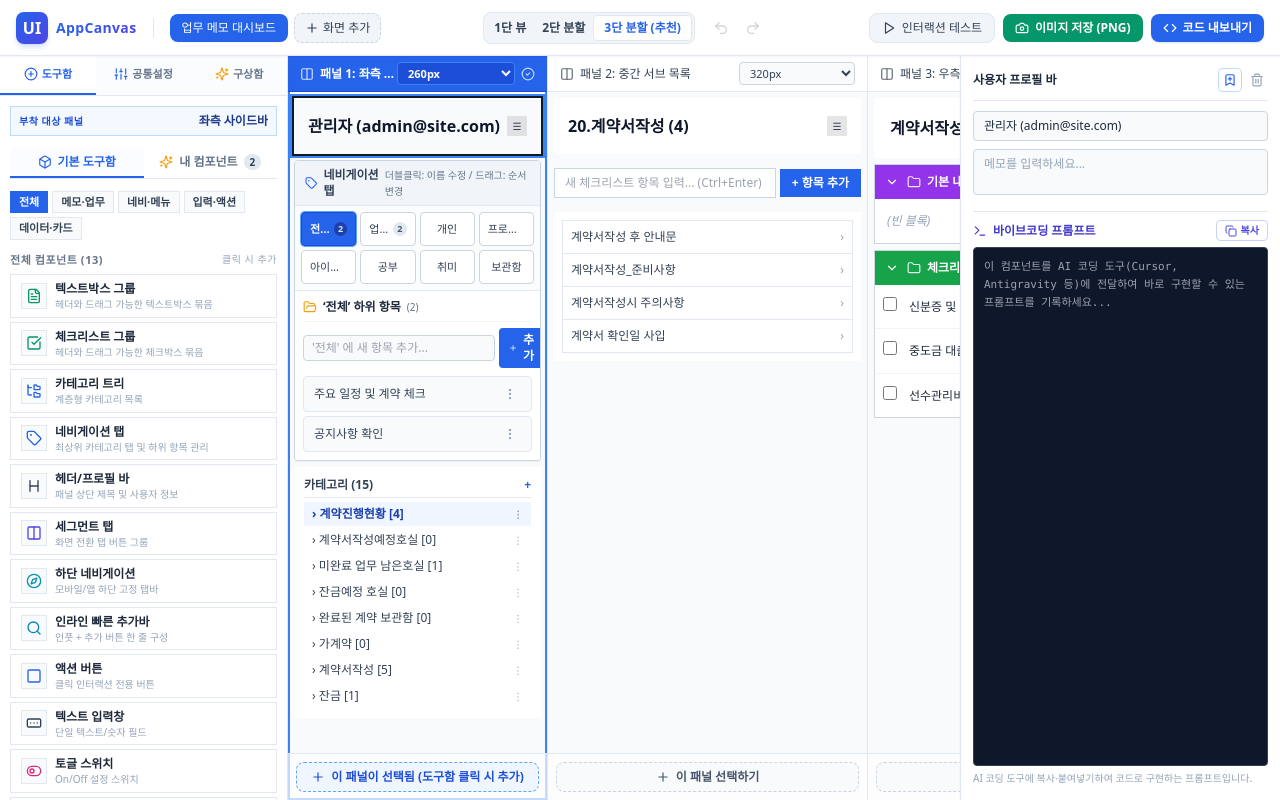
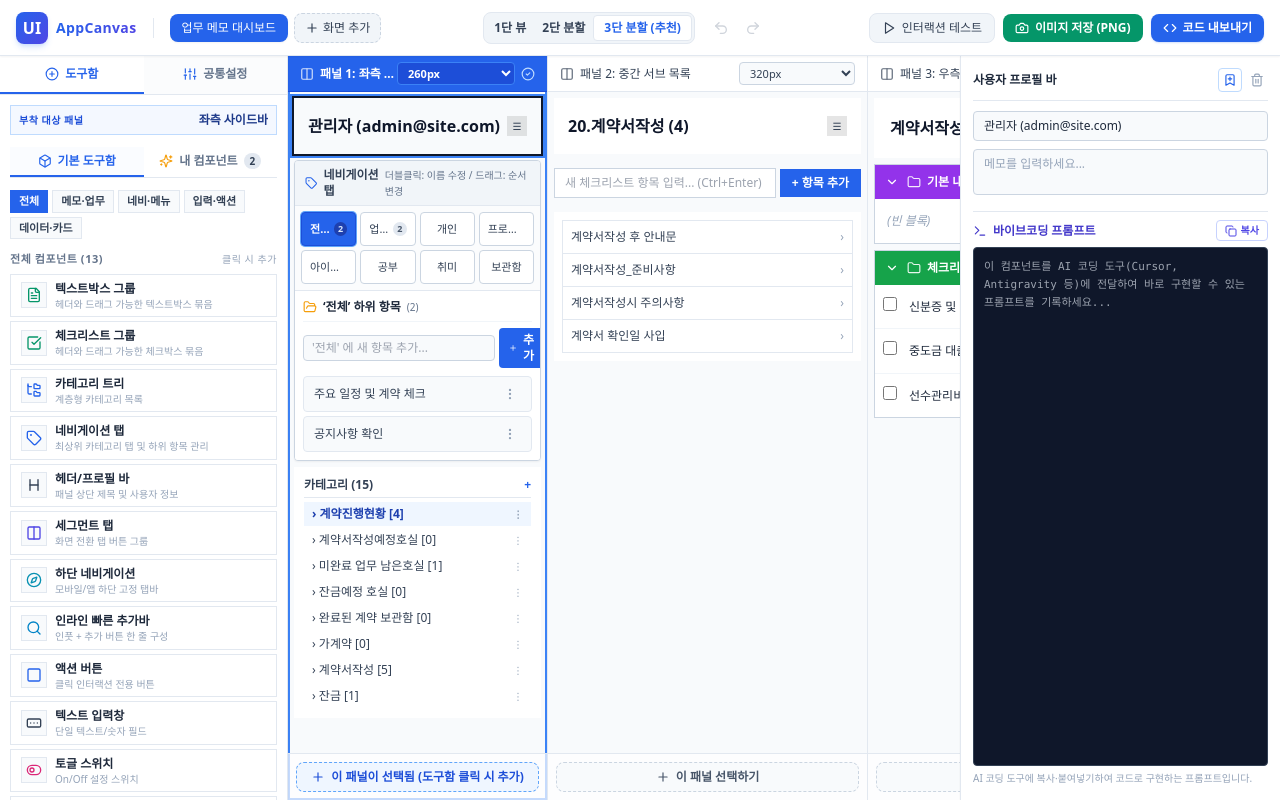
Before and after one commit to smartyoni/front_end_maker, a React (Vite) app: page / in a window 1280 px wide. Built offline with nearby package versions, Linux system fonts and the light colour scheme; a web font is replaced by a local one.

Commit message:
refactor: 좌측 1번 패널 상단 구상함 탭 제거 (도구함과 공통설정 2개 탭으로 단순화)

```diff
--- a/src/components/layout/LeftSidebar.tsx
+++ b/src/components/layout/LeftSidebar.tsx
@@ -1,19 +1,18 @@
 import React, { useState } from 'react';
-import { PlusCircle, Sliders, Sparkles } from 'lucide-react';
+import { PlusCircle, Sliders } from 'lucide-react';
 import { ComponentPalette } from '../palette/ComponentPalette';
 import { CommonSettingsTab } from './CommonSettingsTab';
-import { IdeasWorkspaceTab } from './IdeasWorkspaceTab';
 
 export const LeftSidebar: React.FC = () => {
-  const [activeTab, setActiveTab] = useState<'palette' | 'settings' | 'ideas'>('palette');
+  const [activeTab, setActiveTab] = useState<'palette' | 'settings'>('palette');
 
   return (
     <aside className="w-72 bg-white border-r border-slate-200 flex flex-col h-full shrink-0 z-10 shadow-sm">
-      {/* 탭 헤더 (도구함 / 공통설정 / 확장 구상함) */}
+      {/* 탭 헤더 (도구함 / 공통설정) */}
       <div className="flex border-b border-slate-200 bg-slate-50/50">
         <button
           onClick={() => setActiveTab('palette')}
-          className={`flex-1 py-2.5 flex items-center justify-center gap-1 text-[11px] font-semibold border-b-2 transition ${
+          className={`flex-1 py-2.5 flex items-center justify-center gap-1.5 text-xs font-semibold border-b-2 transition ${
             activeTab === 'palette'
               ? 'border-blue-600 text-blue-600 bg-white font-bold'
               : 'border-transparent text-slate-500 hover:text-slate-800'
@@ -25,7 +24,7 @@ export const LeftSidebar: React.FC = () => {
         </button>
         <button
           onClick={() => setActiveTab('settings')}
-          className={`flex-1 py-2.5 flex items-center justify-center gap-1 text-[11px] font-semibold border-b-2 transition ${
+          className={`flex-1 py-2.5 flex items-center justify-center gap-1.5 text-xs font-semibold border-b-2 transition ${
             activeTab === 'settings'
               ? 'border-blue-600 text-blue-600 bg-white font-bold'
               : 'border-transparent text-slate-500 hover:text-slate-800'
@@ -35,24 +34,11 @@ export const LeftSidebar: React.FC = () => {
           <Sliders className="w-3.5 h-3.5 text-blue-600" />
           <span>공통설정</span>
         </button>
-        <button
-          onClick={() => setActiveTab('ideas')}
-          className={`flex-1 py-2.5 flex items-center justify-center gap-1 text-[11px] font-semibold border-b-2 transition ${
-            activeTab === 'ideas'
-              ? 'border-blue-600 text-blue-600 bg-white font-bold'
-              : 'border-transparent text-slate-500 hover:text-slate-800'
-          }`}
-          title="아이디어 및 추가 블록 구상함"
-        >
-          <Sparkles className="w-3.5 h-3.5 text-amber-500" />
-          <span>구상함</span>
-        </button>
       </div>
 
       {/* 탭 내용 영역 */}
       {activeTab === 'palette' && <ComponentPalette />}
       {activeTab === 'settings' && <CommonSettingsTab />}
-      {activeTab === 'ideas' && <IdeasWorkspaceTab />}
     </aside>
   );
 };
```
